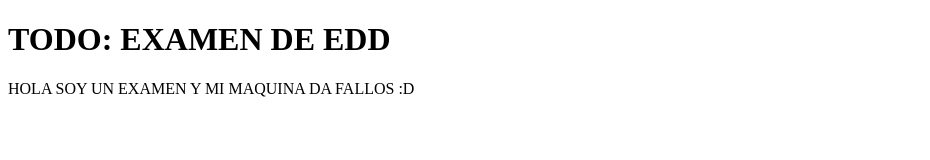
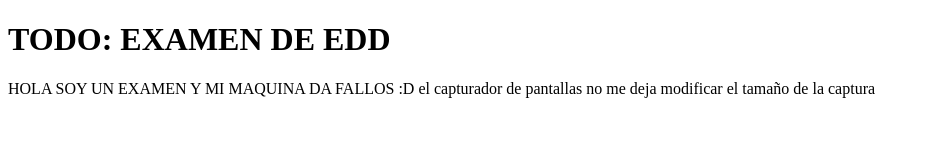
Before and after one commit to Yamikaze24/EXAMENGITT, a plain HTML site: page index.html in a window 1280 px wide. Shown: the whole page, without its empty margins (0-930 px from the left). Drawn offline with Linux system fonts and the light colour scheme.

Commit message:
cambios en html

```diff
--- a/index.html
+++ b/index.html
@@ -16,7 +16,10 @@
     </main>
 
     <footer>
-        <p>HOLA SOY UN EXAMEN Y MI MAQUINA DA FALLOS :D</p>
+        <p>HOLA SOY UN EXAMEN Y MI MAQUINA DA FALLOS :D
+            el capturador de pantallas no me deja modificar el tamaño de la captura
+        </p>
+
     </footer>
 
     <script src="script.js"></script>
```
